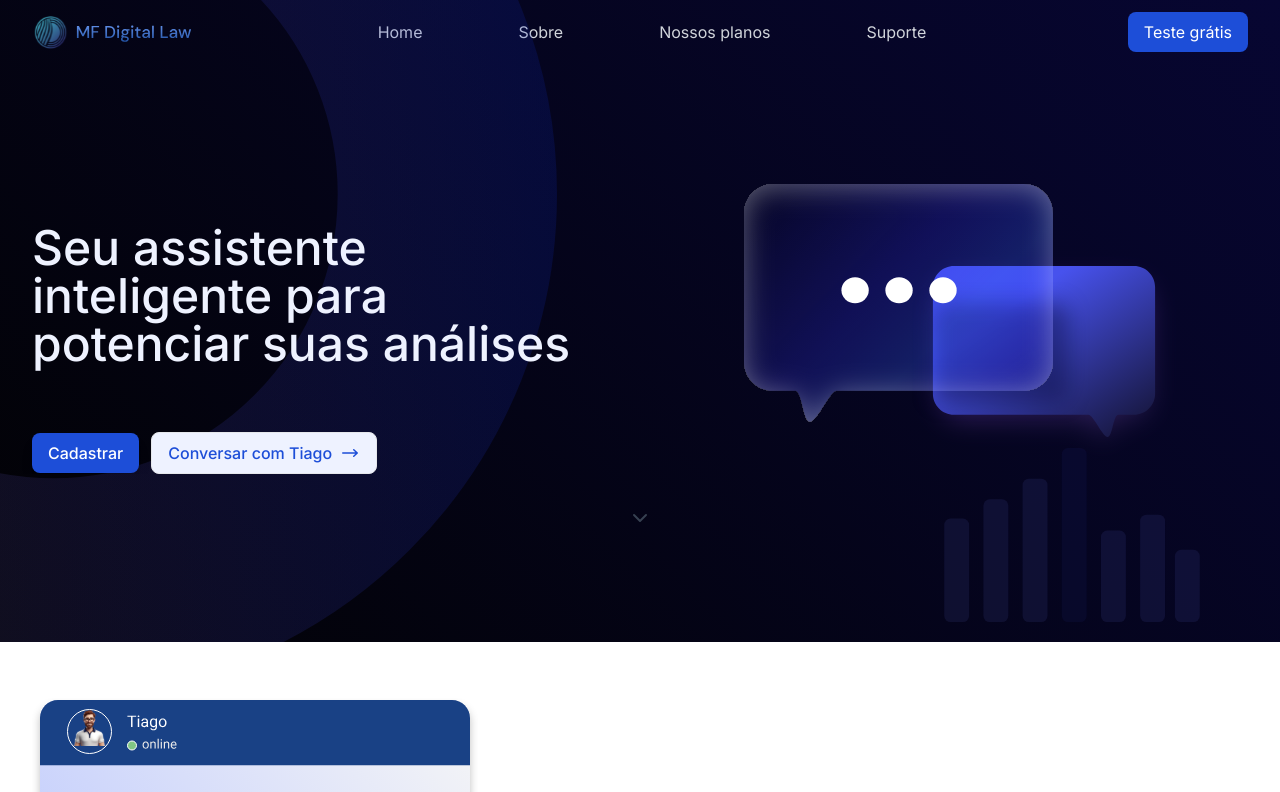
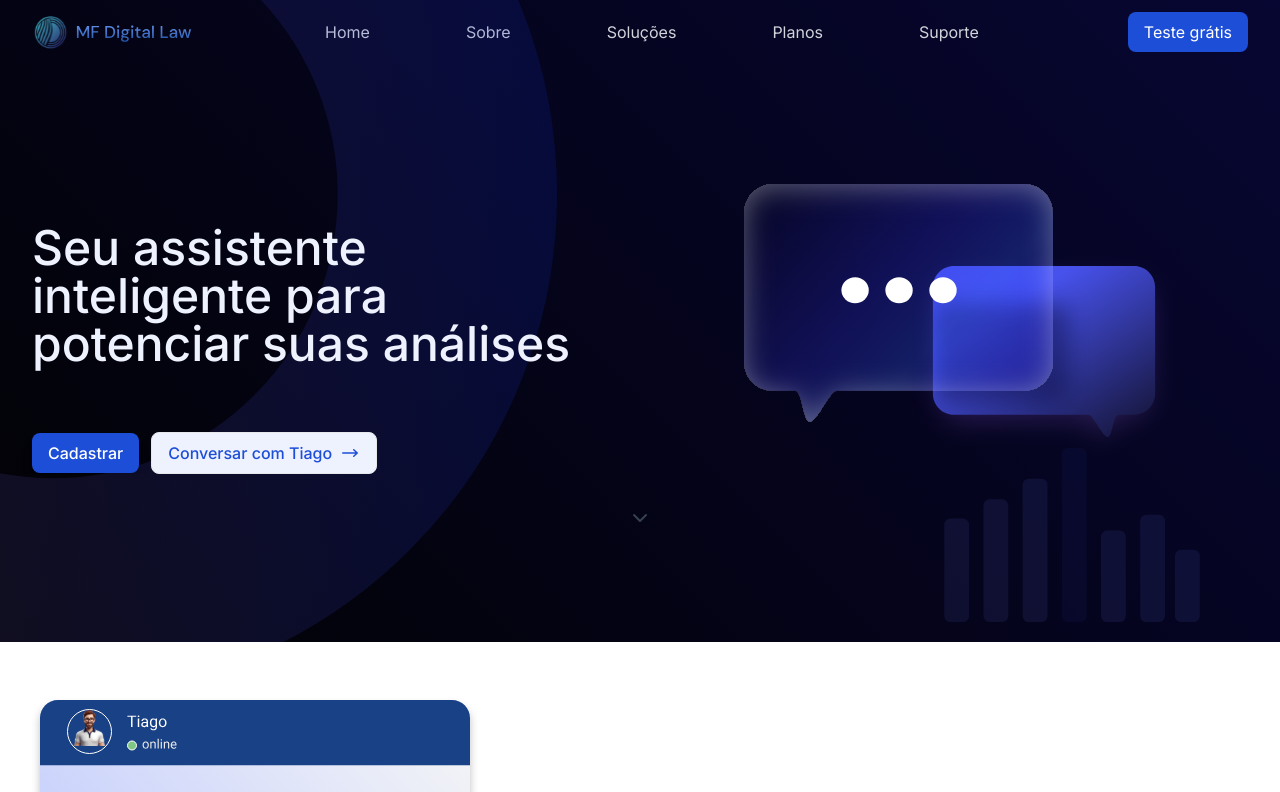
Before and after one commit to System-Apollo/FRONT_T.IA.GO, a Next.js app: page / in a window 1280 px wide. Shown: the top 792 px of the page. Built offline with nearby package versions, Linux system fonts and the light colour scheme.

Commit message:
✨ feat: added new link to navbar

```diff
--- a/src/pages/Initial/Navbar/index.tsx
+++ b/src/pages/Initial/Navbar/index.tsx
@@ -37,8 +37,11 @@ const Navbar: React.FC = () => {
           <a href="#sobre" className="text-gray-300 hover:text-blue-500 px-4">
             Sobre
           </a>
+          <a href="#solucoes" className="text-gray-300 hover:text-blue-500 px-4">
+            Soluções
+          </a>
           <a href="#planos" className="text-gray-300 hover:text-blue-500 px-4">
-            Nossos planos
+            Planos
           </a>
           <a href="#suporte" className="text-gray-300 hover:text-blue-500 px-4">
             Suporte
@@ -74,8 +77,11 @@ const Navbar: React.FC = () => {
             <a href="#sobre" className="block text-gray-600 hover:text-blue-500">
               Sobre
             </a>
+            <a href="#solucoes" className="block text-gray-600 hover:text-blue-500">
+              Soluções
+            </a>
             <a href="#planos" className="block text-gray-600 hover:text-blue-500">
-              Nossos planos
+              Planos
             </a>
             <a href="#suporte" className="block text-gray-600 hover:text-blue-500">
               Suporte
```
